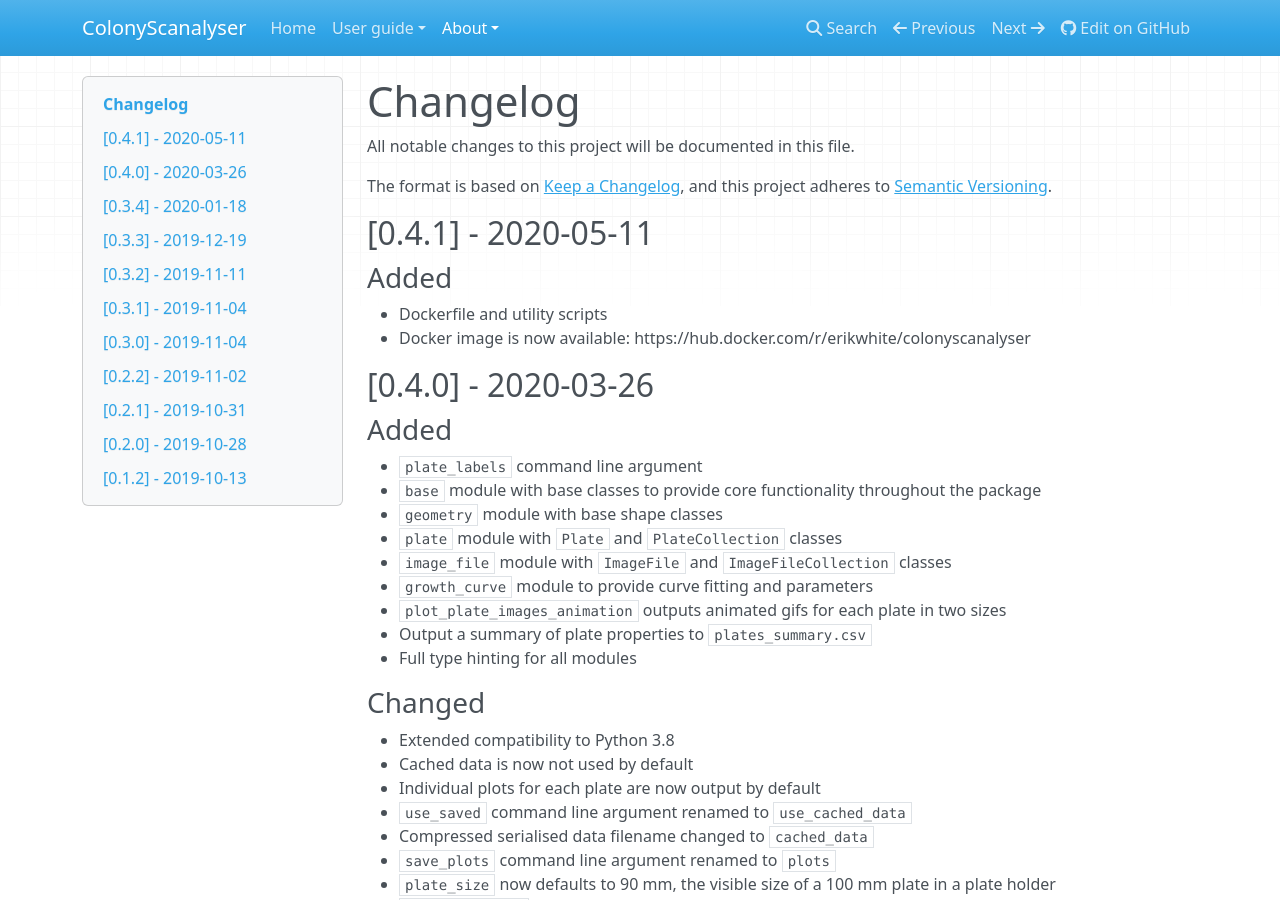
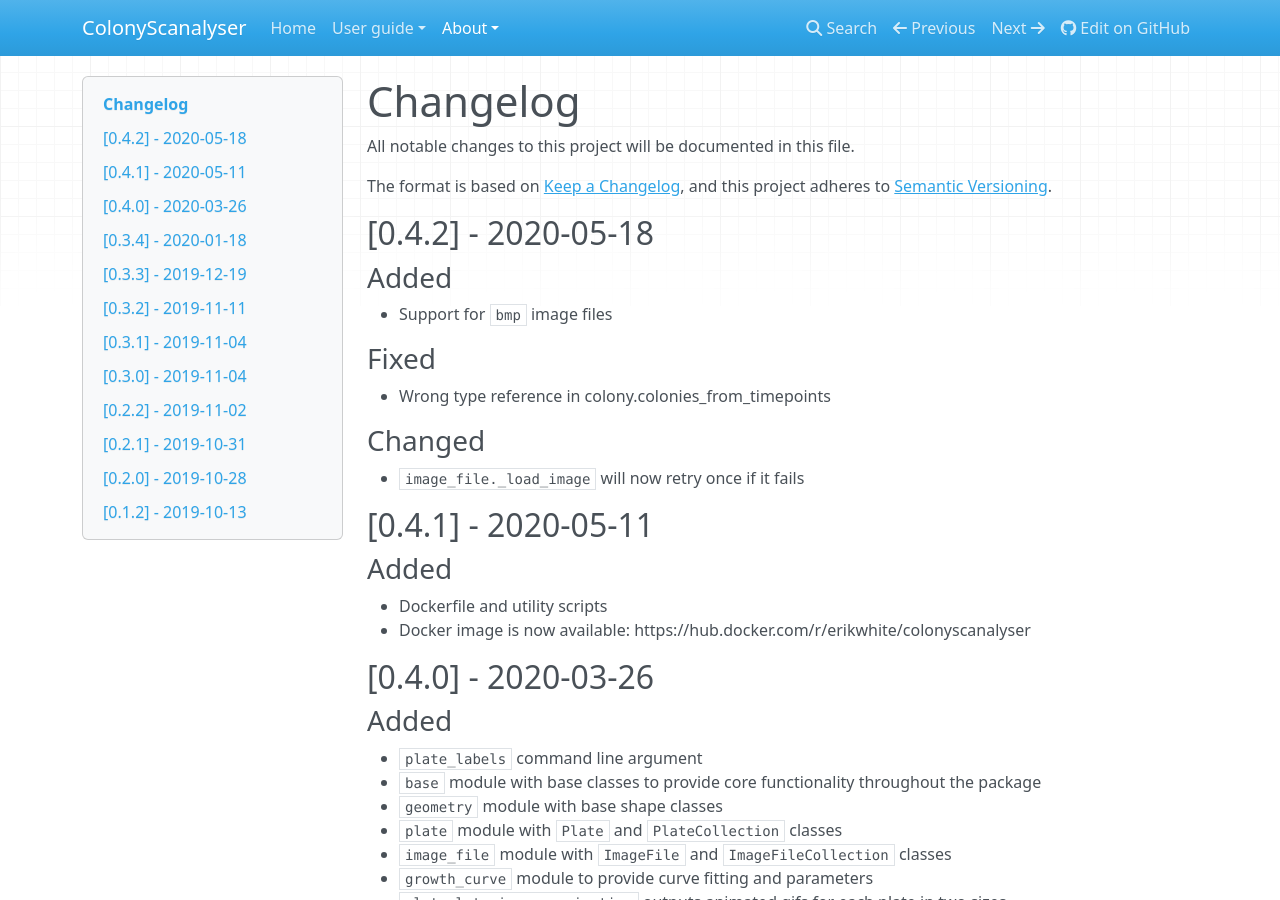
Before and after one commit to Erik-White/ColonyScanalyser, an MkDocs documentation site: the page built from docs/CHANGELOG.md, in a window 1280 px wide and 900 px high. Built offline with MkDocs 1.6.1, drawn with Linux system fonts in a browser that asks for light colours; nearby versions of some CDN libraries.

Commit message:
Version bump to 0.4.2

```diff
--- a/docs/CHANGELOG.md
+++ b/docs/CHANGELOG.md
@@ -4,6 +4,13 @@ All notable changes to this project will be documented in this file.
 The format is based on [Keep a Changelog](https://keepachangelog.com/en/1.0.0/),
 and this project adheres to [Semantic Versioning](https://semver.org/spec/v2.0.0.html).
 
+## [0.4.2] - 2020-05-18
+### Added
+- Support for `bmp` image files
+### Fixed
+- Wrong type reference in colony.colonies_from_timepoints
+### Changed
+- `image_file._load_image` will now retry once if it fails
 ## [0.4.1] - 2020-05-11
 ### Added
 - Dockerfile and utility scripts
--- a/setup.py
+++ b/setup.py
@@ -15,7 +15,7 @@ def read(*names, **kwargs):
 setup(
     python_requires = ">=3.7",
     name = "colonyscanalyser",
-    version = "0.4.1",
+    version = "0.4.2",
     description = "An image analysis tool for measuring microorganism colony growth",
     long_description = "%s\n%s" % (
         re.compile("^.. start-badges.*^.. end-badges", re.M | re.S).sub("", read("README.md")),
```
